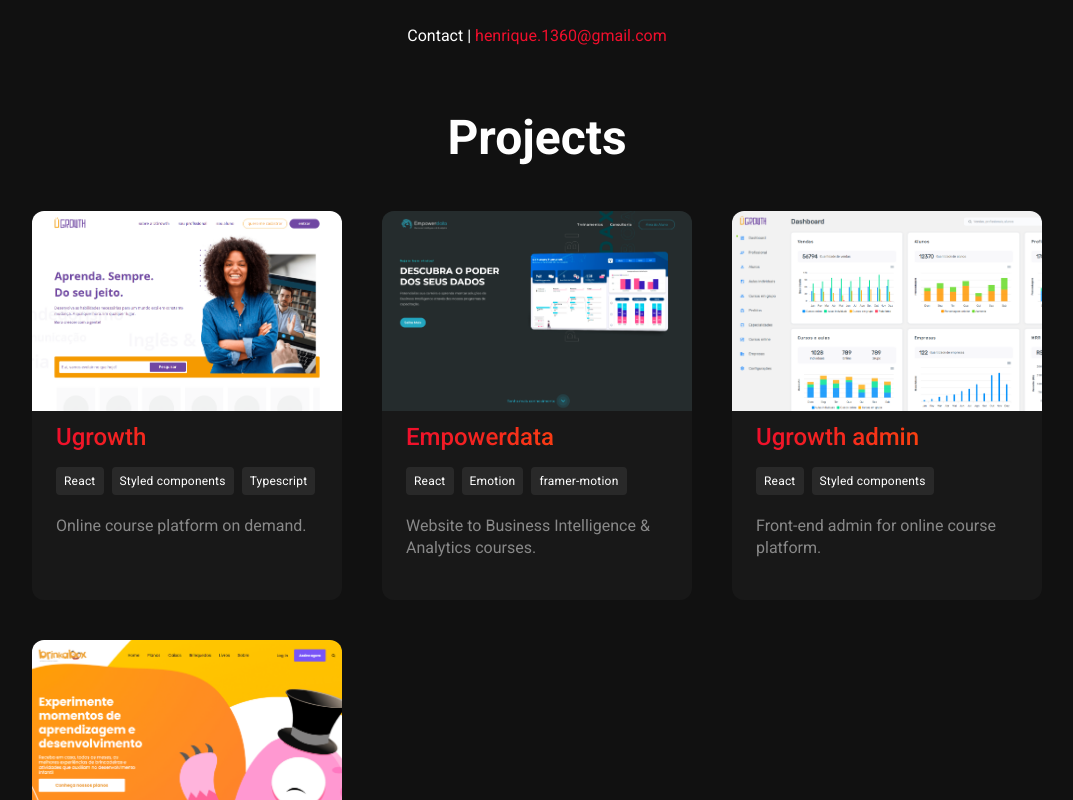
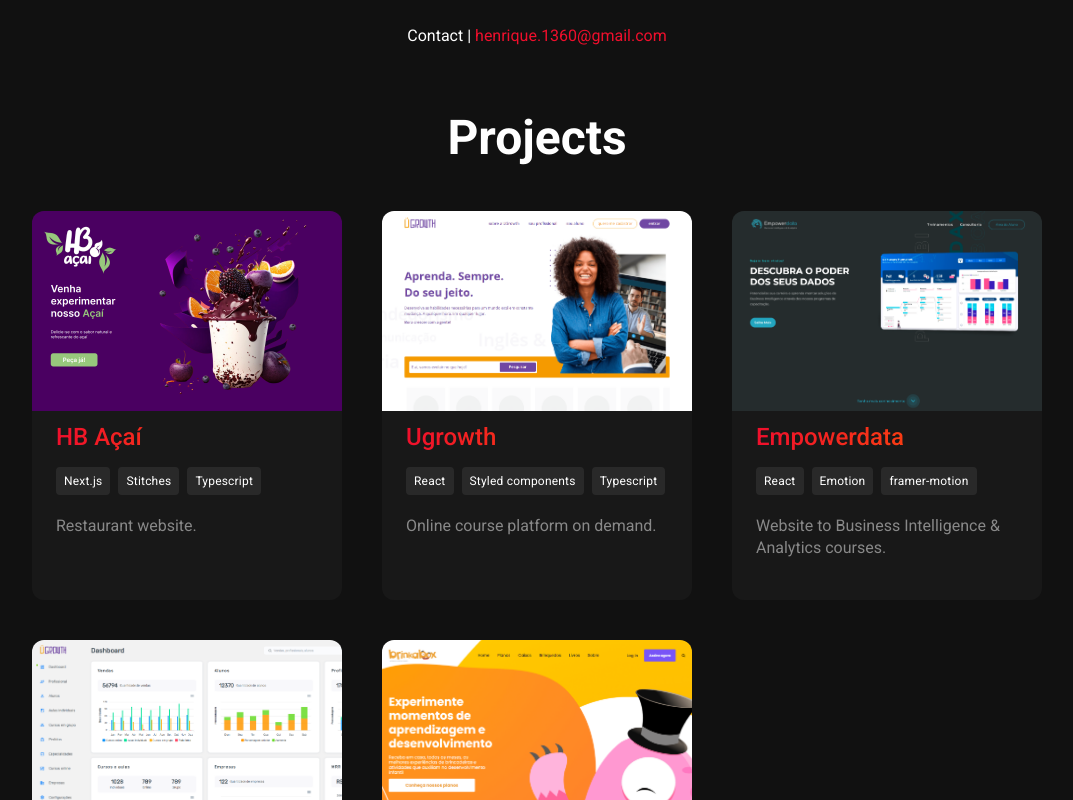
Before and after one commit to henrique770/henrique770.github.io, a React (Create React App) app: page / in a window 1280 px wide. Shown: the part 468-1268 px from the top of the page, without its empty margins (103-1176 px from the left). Built offline with nearby package versions, Linux system fonts and the light colour scheme.

Commit message:
feat(project): add new project
- Hb Açaí Restaurant website

```diff
--- a/src/pages/Home/components/Projects/constants.js
+++ b/src/pages/Home/components/Projects/constants.js
@@ -2,8 +2,16 @@
 import brinkabox from '~/assets/thumbnails/brinkabox.png'
 import ugrowth from '~/assets/thumbnails/ugrowth.png'
 import ugrowthAdmin from '~/assets/thumbnails/ugrowth-admin.png'
+import hbacai from '~/assets/thumbnails/hbacaistore.png'
 
 export const projects = [
+  {
+    name: 'HB Açaí',
+    image: hbacai,
+    tags: ['Next.js', 'Stitches', 'Typescript'],
+    description: 'Restaurant website.',
+    link: 'https://hbacai.vercel.app/'
+  },
   {
     name: 'Ugrowth',
     image: ugrowth,
```
Also changed, not shown: src/assets/thumbnails/hbacaistore.png (added).
